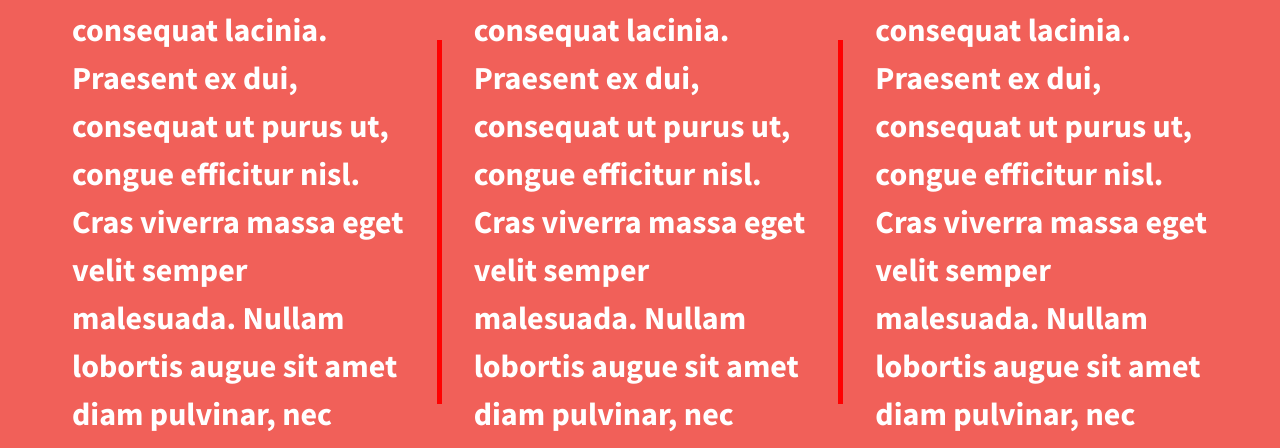
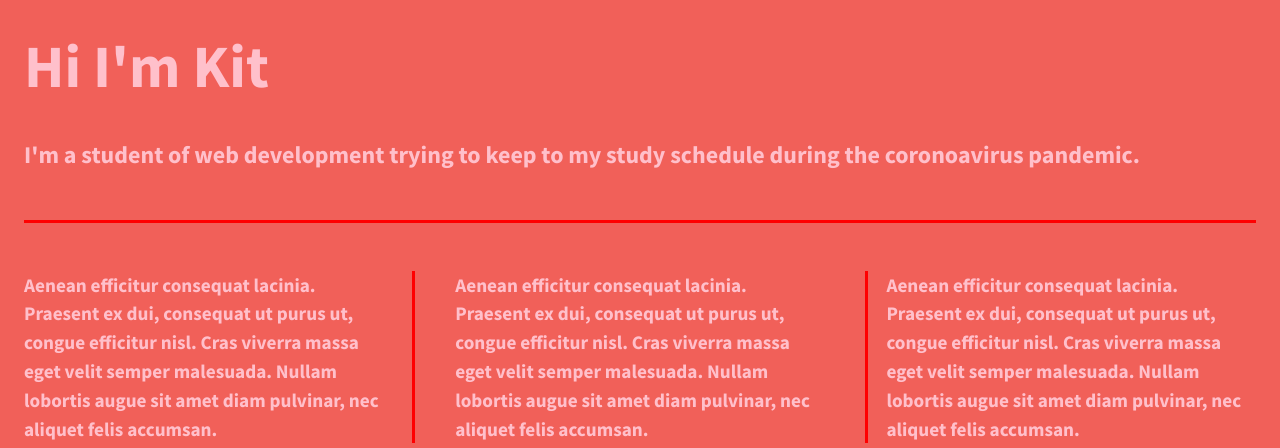
Before and after one commit to boudiccaeceni/divs-flexbox-starter, a plain HTML site: page index.html in a window 1280 px wide. Shown: the top 448 px of the page. Drawn offline with nearby package versions, Linux system fonts and the light colour scheme.

Commit message:
Appearance matches but not fully responsive.

```diff
--- a/css/main.css
+++ b/css/main.css
@@ -11,8 +11,8 @@
    ========================================================================== */
 
 html {
-    color: #222;
-    font-size: 1em;
+    color: pink;
+    font-size: 12px;
     line-height: 1.4;
 }
 
@@ -98,44 +98,101 @@ textarea {
 
 html {
     background-color: #f16059;
-  height: 100%;
+    height: 100%;
 }
 
 body {
   font-family: 'Source Sans Pro', sans-serif;
   padding: 2em;
-  font-size: 1.25em;
+  font-size: 1em;
   height: 100%;
 }
 
+
+header,
+footer {
+  display: flex;
+  justify-content: flex-start;
+  width: 100%;
+}
+
+header {
+
+    font-size: 5em;
+    justify-content: flex-start;
+    padding-bottom: .5em;
+}
+
+main {
+
+    border-bottom: 3px solid red;
+    display: flex;
+    font-size: 2em;
+    justify-content: flex-start;
+    height: auto;
+    margin-bottom: 2em;
+    padding-bottom: 2em;
+    width: 100%;
+}
+
+
 .wrapper {
-  /*add display:flex and set justify-content to space-between*/
-  display: flex;
-  font-weight: 700;
-  justify-content: space-around;
+     /*add display:flex and set justify-content to space-between*/
+    display: flex;
+    justify-content: space-between;
+    align-items: center;
+
+    flex-flow: row wrap;
+    font-weight: 700;
+
+}
+
+
+.flex-items {
+    /*set display to flex and vertically & horizontally align by setting justify-content and align-items to center*/
+    align-items: center;
+    display: flex;
+    font-size: 1.6em;
+    height: auto;
+    justify-content: center;
+    line-height: 1.5em;
+    width: 30%;
 }
 
 .div-1, .div-2, .div-3 {
   /*give the divs a width of 30%, add display:flex, set justify-content and align-items to center*/
     align-items: center;
+    display: flex;
     background-color: #f16059;
-    color: #fff;
-    display: flex;
-
     line-height: 1.5em;
     font-size: 1.6em;
-
-    height: 300px;
-    justify-content: space-around;
-    padding: 1em;
+    justify-content: center;
     width: 30%;
 }
 
 .div-2 {
 
- border-left: 5px solid red;
- border-right: 5px solid red;
+ border-left: 3px solid red;
+ border-right: 3px solid red;
+ padding: 0 40px;
 }
+
+footer {
+    align-items: flex-start;
+    border-top: 3px solid red;
+    display: flex;
+    margin-top: 3em;
+    padding-top: 1em;
+}
+
+footer i {
+
+    color: red;
+    font-size: 2em;
+
+    padding: 30px 20px 0 0;
+  }
+
 
 
 /* ==========================================================================
--- a/index.html
+++ b/index.html
@@ -3,11 +3,13 @@
     <head>
         <meta charset="utf-8">
         <meta http-equiv="x-ua-compatible" content="ie=edge">
-        <title>Make me into a grid!</title>
+        <title>Kit's Flexbox Page</title>
         <meta name="description" content="">
         <meta name="viewport" content="width=device-width, initial-scale=1">
 
         <link rel="apple-touch-icon" href="apple-touch-icon.png">
+        <script src="https://kit.fontawesome.com/116bbfafb5.js" crossorigin="anonymous"></script>
+
         <!-- Place favicon.ico in the root directory -->
 
         <link rel="stylesheet" href="css/normalize.css">
@@ -22,15 +24,25 @@
         <![endif]-->
 
         <section class="wrapper">
-            <div class="div-1">
+            <header>Hi I'm Kit</header>
+            <main>I'm a student of web development trying to keep to my study schedule during the coronoavirus pandemic.</main>
+            <div class="div-1" class="flex-items">
                 Aenean efficitur consequat lacinia. Praesent ex dui, consequat ut purus ut, congue efficitur nisl. Cras viverra massa eget velit semper malesuada. Nullam lobortis augue sit amet diam pulvinar, nec aliquet felis accumsan.
             </div>
-            <div class="div-2">
+            <div class="div-2" class="flex-items">
                 Aenean efficitur consequat lacinia. Praesent ex dui, consequat ut purus ut, congue efficitur nisl. Cras viverra massa eget velit semper malesuada. Nullam lobortis augue sit amet diam pulvinar, nec aliquet felis accumsan.
             </div>
-            <div class="div-3">
+            <div class="div-3" class="flex-items">
                 Aenean efficitur consequat lacinia. Praesent ex dui, consequat ut purus ut, congue efficitur nisl. Cras viverra massa eget velit semper malesuada. Nullam lobortis augue sit amet diam pulvinar, nec aliquet felis accumsan.
             </div>
+            <footer>
+
+                    <a href="https://twitter.com/death0zero" target="_BLANK"><i class="fab fa-twitter" alt="twitter icon"></i></a>
+                    <a href="https://www.linkedin.com/in/kit-green-87096048/" target="_BLANK"> <i class="fab fa-linkedin" alt="linked in icon"></i></a>
+                    <a href="https://github.com/boudiccaeceni/" target="_BLANK"><i class="fab fa-github" alt="github icon"></i></a>
+
+
+            </footer>
         </section>
 
         <script src="https://ajax.googleapis.com/ajax/libs/jquery/1.11.3/jquery.min.js"></script>
```
Also changed, not shown: Flexbox-site.jpg (added), img/GitHub.png (added), img/LinkedIn.png (added), img/Twitter.png (added), img/icon-github.png (added), img/icon-linkedin.png (added), img/icon-twitter.png (added).
